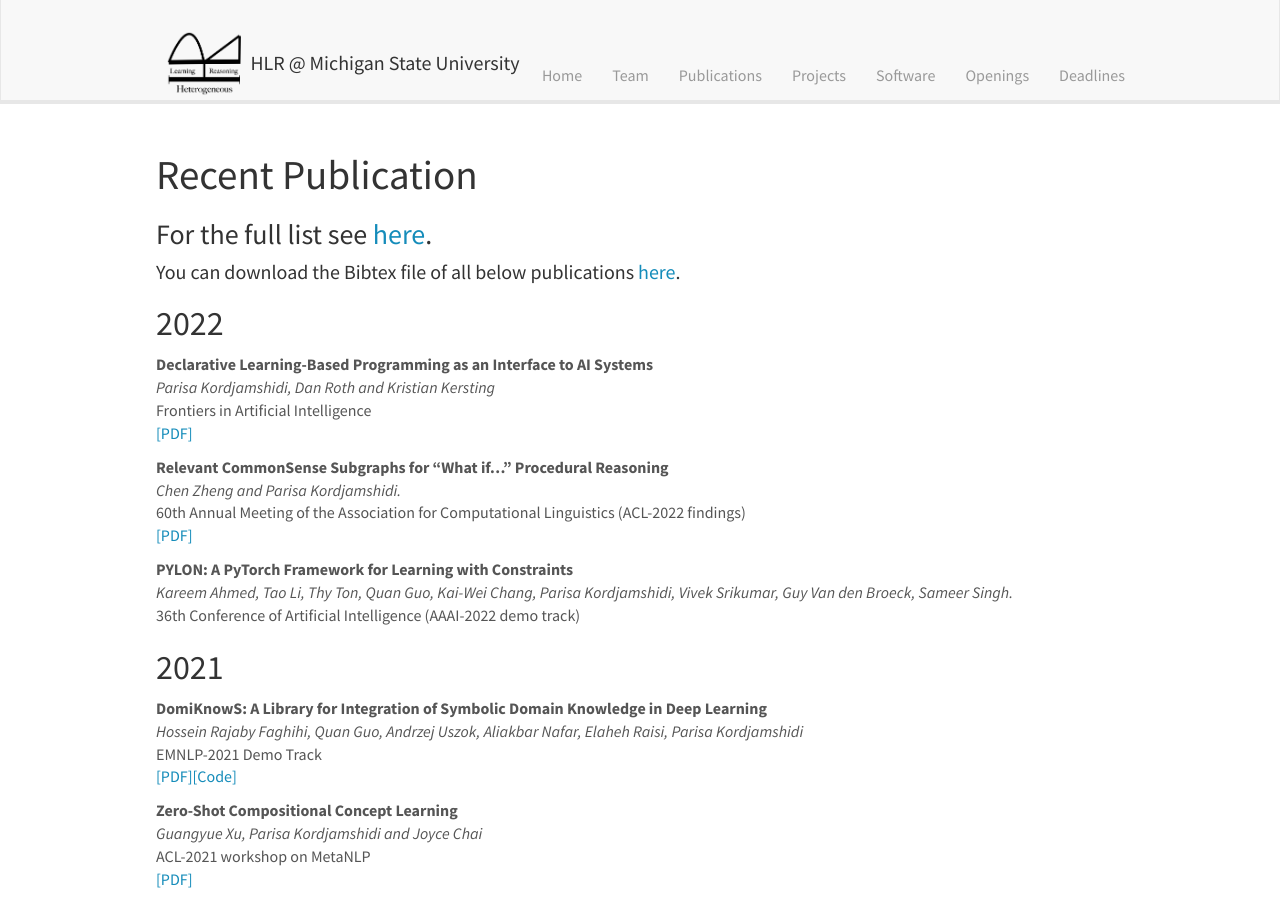
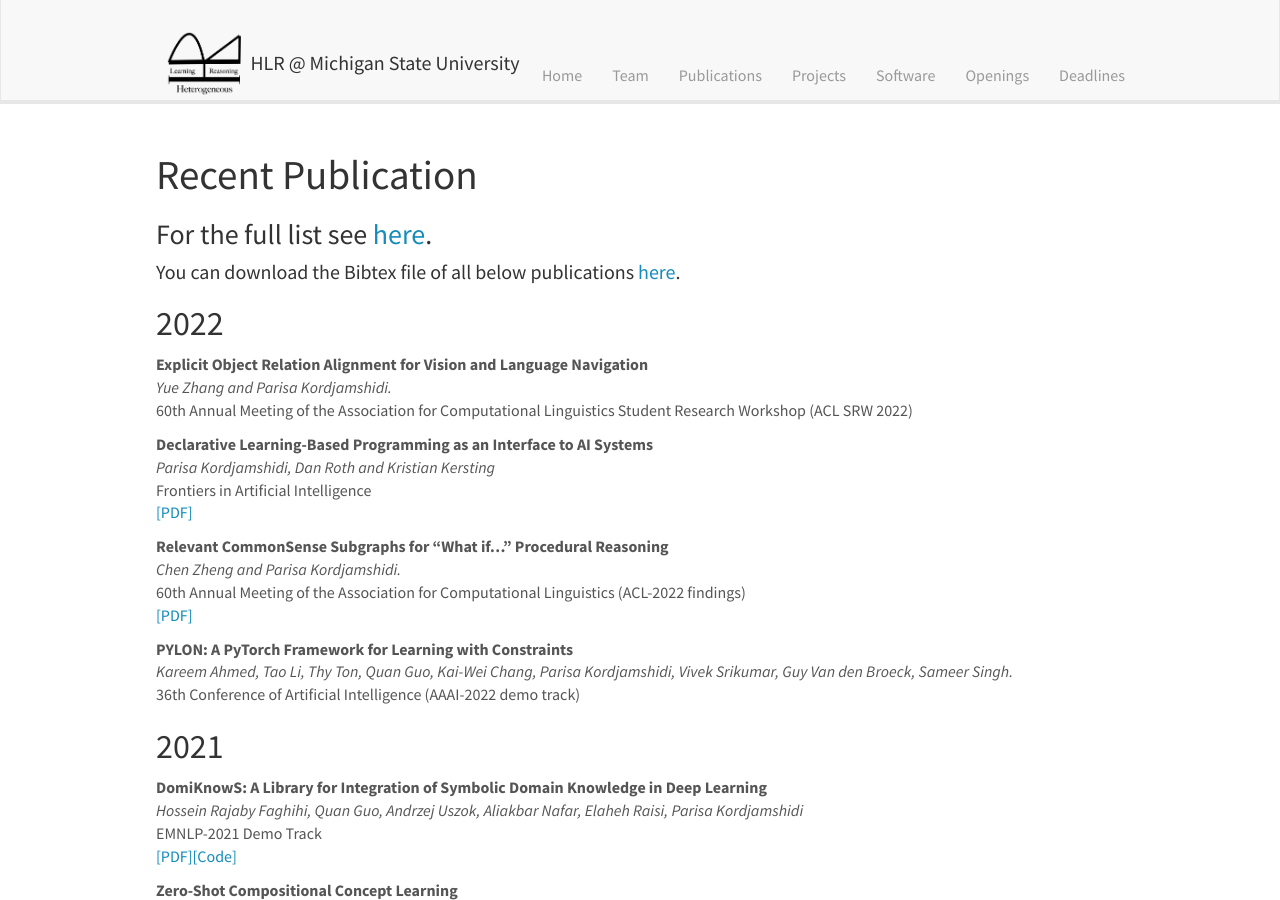
Before and after one commit to HLR/HLR.github.io, a Jekyll site: the page built from _pages/publications.md, in a window 1280 px wide and 900 px high. Built offline with Jekyll 4.4.1, drawn with Linux system fonts in a browser that asks for light colours; nearby versions of some CDN libraries.

Commit message:
Update publist.yml

```diff
--- a/_data/publist.yml
+++ b/_data/publist.yml
@@ -1,4 +1,9 @@
 #2022
+
+- title: "Explicit Object Relation Alignment for Vision and Language Navigation"
+  authors: Yue Zhang and Parisa Kordjamshidi.
+  venue: 60th Annual Meeting of the Association for Computational Linguistics Student Research Workshop (ACL SRW 2022)
+  year: 2022
 
 - title: "Declarative Learning-Based Programming as an Interface to AI Systems"
   authors: Parisa Kordjamshidi, Dan Roth and Kristian Kersting
```
